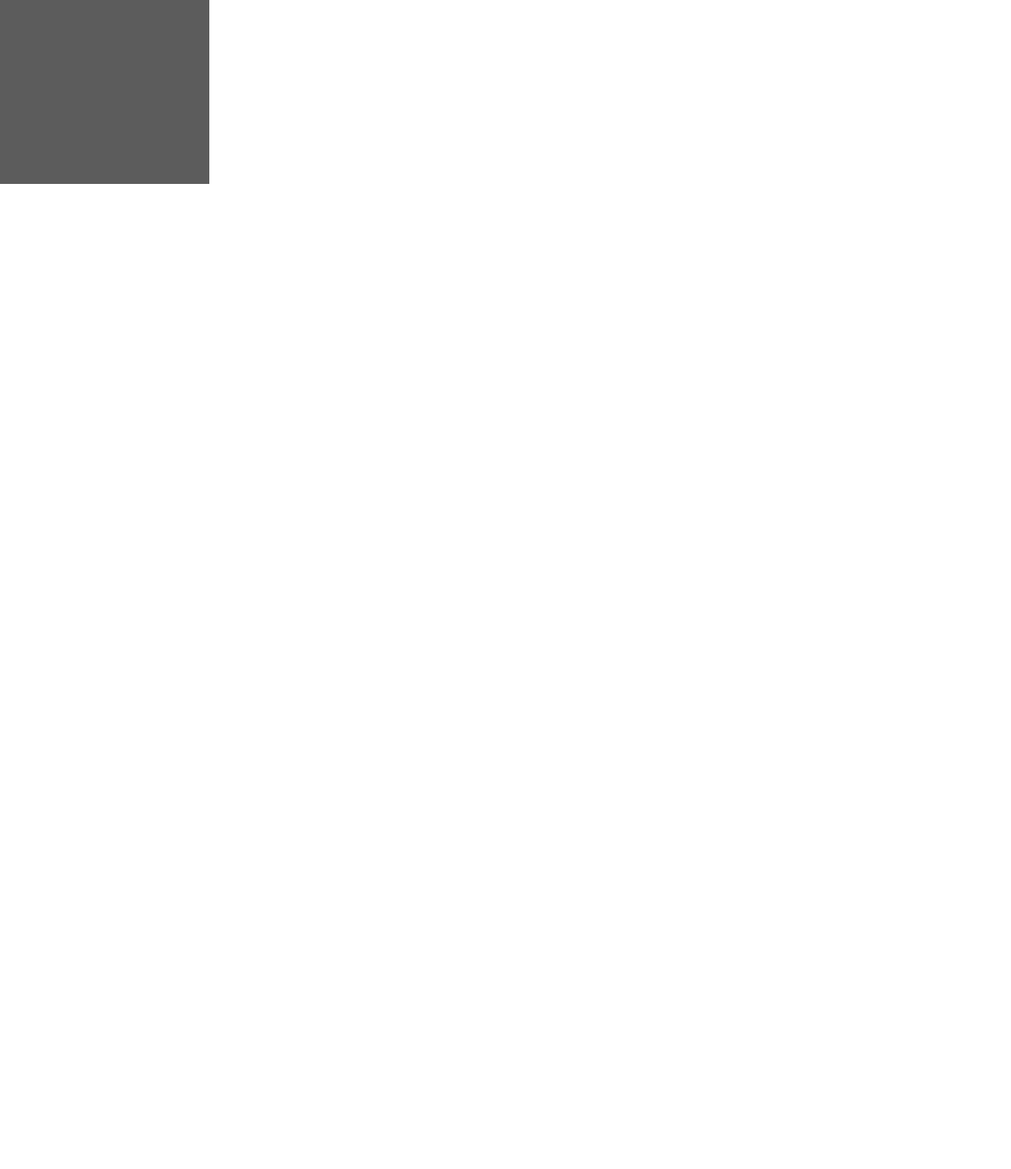
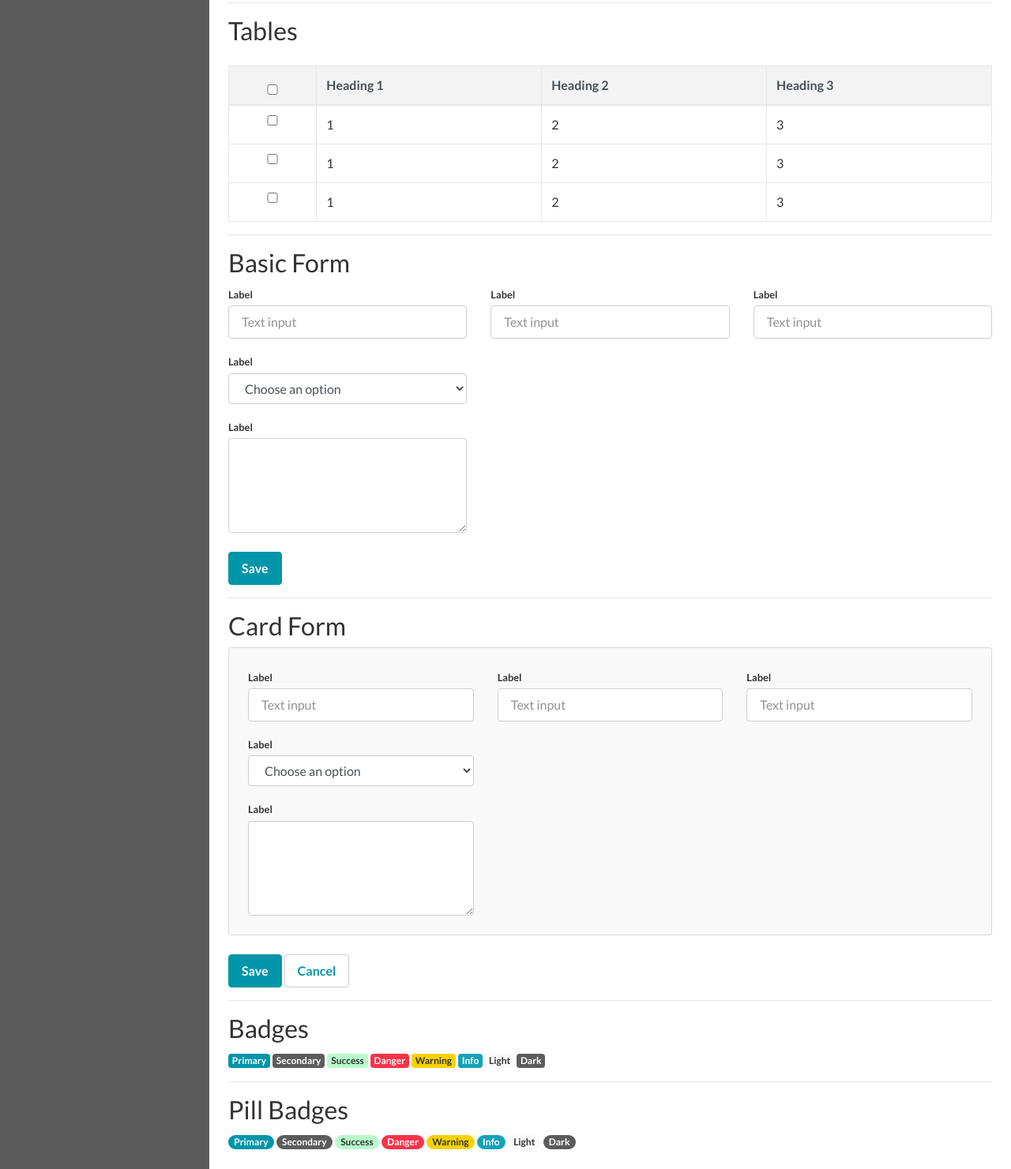
Before and after one commit to cmgustin/tract-inv-static, a website: page index.html in a window 1280 px wide. Shown: the part 567-2048 px from the top of the page at 79% size. Before the commit the page ends 800 px from the top, so only its background shows below. Drawn offline with Linux system fonts and the light colour scheme.

Commit message:
Styling for fonts, buttons, tables, forms, inputs, cards, badges, and pill badges.

```diff
--- a/assets/scss/_bootstrap_overrides.scss
+++ b/assets/scss/_bootstrap_overrides.scss
@@ -372,7 +372,7 @@ $btn-transition:              color .15s ease-in-out, background-color .15s ease
 
 // Forms
 
-$label-margin-bottom:                   .5rem;
+$label-margin-bottom:                   .25rem;
 
 $input-padding-y:                       $input-btn-padding-y;
 $input-padding-x:                       $input-btn-padding-x;
--- a/assets/scss/_custom.scss
+++ b/assets/scss/_custom.scss
@@ -1,6 +1,23 @@
 // Custom styling classes
 
+label {
+  @extend .small;
+  font-weight: $font-weight-bold;
+}
+
+textarea {
+  min-height: 120px;
+}
+
+// Consolidate the most common table classes into one class
 .custom-table {
   @extend .table;
   @extend .table-bordered;
 }
+
+// Override the bootstrap secondary button styles
+.btn-secondary {
+  background: transparent !important;
+  color: $primary !important;
+  border-color: $gray-400;
+}
--- a/index.html
+++ b/index.html
@@ -67,14 +67,32 @@
       </nav>
 
       <div class="container-fluid p-4">
-        <h1>Dashboard</h1>
-        <a class="btn btn-primary" href="#">I'm a primary button!</a>
-        <a class="btn btn-secondary" href="#">I'm a secondary button!</a>
+        <h1>Page Heading 1</h1>
+        <h2>Page Heading 2</h2>
+        <h3>Page Heading 3</h3>
+        <h4>Page Heading 4</h4>
+        <h5>Page Heading 5</h5>
+        <h6>Page Heading 6</h6>
+        <p>Paragraph</p>
+        <p class="text-muted">Paragraph - text muted</p>
+        <a href="#">Basic Link</a>
 
 
+        <hr>
+        <h2>Buttons</h2>
+        <a class="btn btn-primary" href="#">Primary Button</a>
+        <a class="btn btn-primary disabled" aria-disabled="true" href="#">Primary Button Disabled</a>
+        <a class="btn btn-secondary" href="#">Secondary Button</a>
+        <a class="btn btn-secondary disabled" aria-disabled="true" href="#">Secondary Button Disabled</a>
+        <a class="btn btn-primary" href="#">Save</a>
+        <a class="btn btn-secondary" href="#">Cancel</a>
+
+        <hr>
+        <h2>Tables</h2>
         <table class="custom-table table-hover mt-4">
           <thead class="thead-light">
             <tr>
+              <th><input class="form-control" type="checkbox"></th>
               <th>Heading 1</th>
               <th>Heading 2</th>
               <th>Heading 3</th>
@@ -83,12 +101,144 @@
 
           <tbody>
             <tr>
+              <td><input class="form-control" type="checkbox"></td>
+              <td>1</td>
+              <td>2</td>
+              <td>3</td>
+            </tr>
+
+            <tr>
+              <td><input class="form-control" type="checkbox"></td>
+              <td>1</td>
+              <td>2</td>
+              <td>3</td>
+            </tr>
+
+            <tr>
+              <td><input class="form-control" type="checkbox"></td>
               <td>1</td>
               <td>2</td>
               <td>3</td>
             </tr>
           </tbody>
         </table>
+
+        <hr>
+        <h2>Basic Form</h2>
+        <form>
+          <div class="row">
+            <div class="col-4 form-group">
+              <label>Label</label>
+              <input class="form-control" type="text" placeholder="Text input">
+            </div>
+
+            <div class="col-4 form-group">
+              <label>Label</label>
+              <input class="form-control" type="text" placeholder="Text input">
+            </div>
+
+            <div class="col-4 form-group">
+              <label>Label</label>
+              <input class="form-control" type="text" placeholder="Text input">
+            </div>
+          </div>
+
+          <div class="row">
+            <div class="col-4 form-group">
+              <label>Label</label>
+              <select class="form-control">
+                <option selected disabled>Choose an option</option>
+                <option>Option 1</option>
+                <option>Option 2</option>
+                <option>Option 3</option>
+              </select>
+            </div>
+          </div>
+
+          <div class="row">
+            <div class="col-4">
+              <label>Label</label>
+              <textarea class="form-control"></textarea>
+            </div>
+          </div>
+
+          <div class="row mt-4">
+            <div class="col-12">
+              <a href="#" class="btn btn-primary">Save</a>
+            </div>
+          </div>
+        </form>
+
+        <hr>
+        <h2>Card Form</h2>
+        <div class="card bg-light p-4">
+          <form>
+            <div class="row">
+              <div class="col-4 form-group">
+                <label>Label</label>
+                <input class="form-control" type="text" placeholder="Text input">
+              </div>
+
+              <div class="col-4 form-group">
+                <label>Label</label>
+                <input class="form-control" type="text" placeholder="Text input">
+              </div>
+
+              <div class="col-4 form-group">
+                <label>Label</label>
+                <input class="form-control" type="text" placeholder="Text input">
+              </div>
+            </div>
+
+            <div class="row">
+              <div class="col-4 form-group">
+                <label>Label</label>
+                <select class="form-control">
+                  <option selected disabled>Choose an option</option>
+                  <option>Option 1</option>
+                  <option>Option 2</option>
+                  <option>Option 3</option>
+                </select>
+              </div>
+            </div>
+
+            <div class="row">
+              <div class="col-4">
+                <label>Label</label>
+                <textarea class="form-control"></textarea>
+              </div>
+            </div>
+          </form>
+        </div>
+
+        <div class="row mt-4">
+          <div class="col-12">
+            <a href="#" class="btn btn-primary">Save</a>
+            <a href="#" class="btn btn-secondary">Cancel</a>
+          </div>
+        </div>
+
+        <hr>
+        <h2>Badges</h2>
+        <span class="badge badge-primary">Primary</span>
+        <span class="badge badge-secondary">Secondary</span>
+        <span class="badge badge-success">Success</span>
+        <span class="badge badge-danger">Danger</span>
+        <span class="badge badge-warning">Warning</span>
+        <span class="badge badge-info">Info</span>
+        <span class="badge badge-light">Light</span>
+        <span class="badge badge-dark">Dark</span>
+
+        <hr>
+        <h2>Pill Badges</h2>
+        <span class="badge badge-pill badge-primary">Primary</span>
+        <span class="badge badge-pill badge-secondary">Secondary</span>
+        <span class="badge badge-pill badge-success">Success</span>
+        <span class="badge badge-pill badge-danger">Danger</span>
+        <span class="badge badge-pill badge-warning">Warning</span>
+        <span class="badge badge-pill badge-info">Info</span>
+        <span class="badge badge-pill badge-light">Light</span>
+        <span class="badge badge-pill badge-dark">Dark</span>
       </div>
     </div>
     <!-- /#page-content-wrapper -->
```
Also changed, not shown: assets/css/app.css, dist/assets/css/app.min.css.
